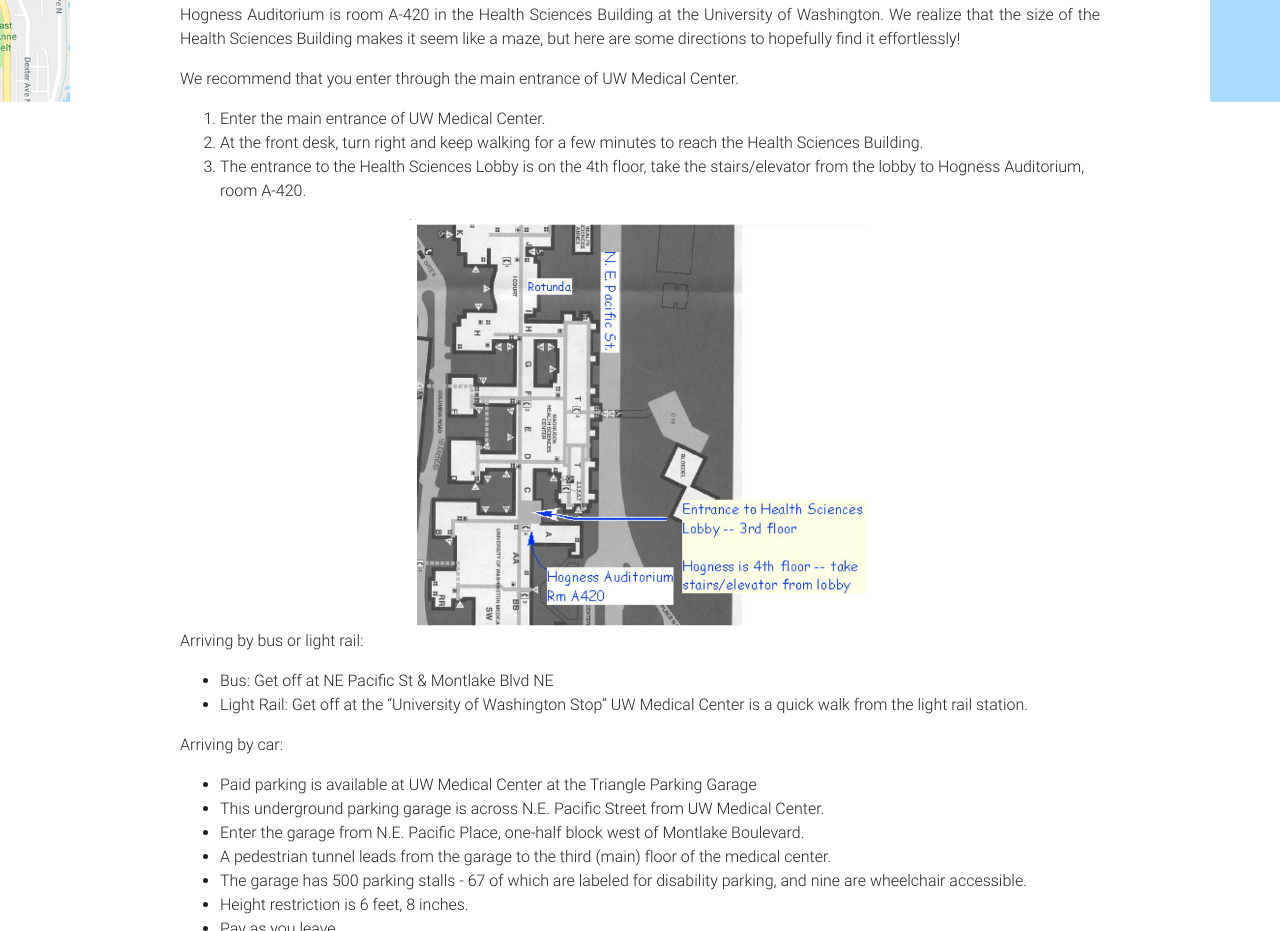
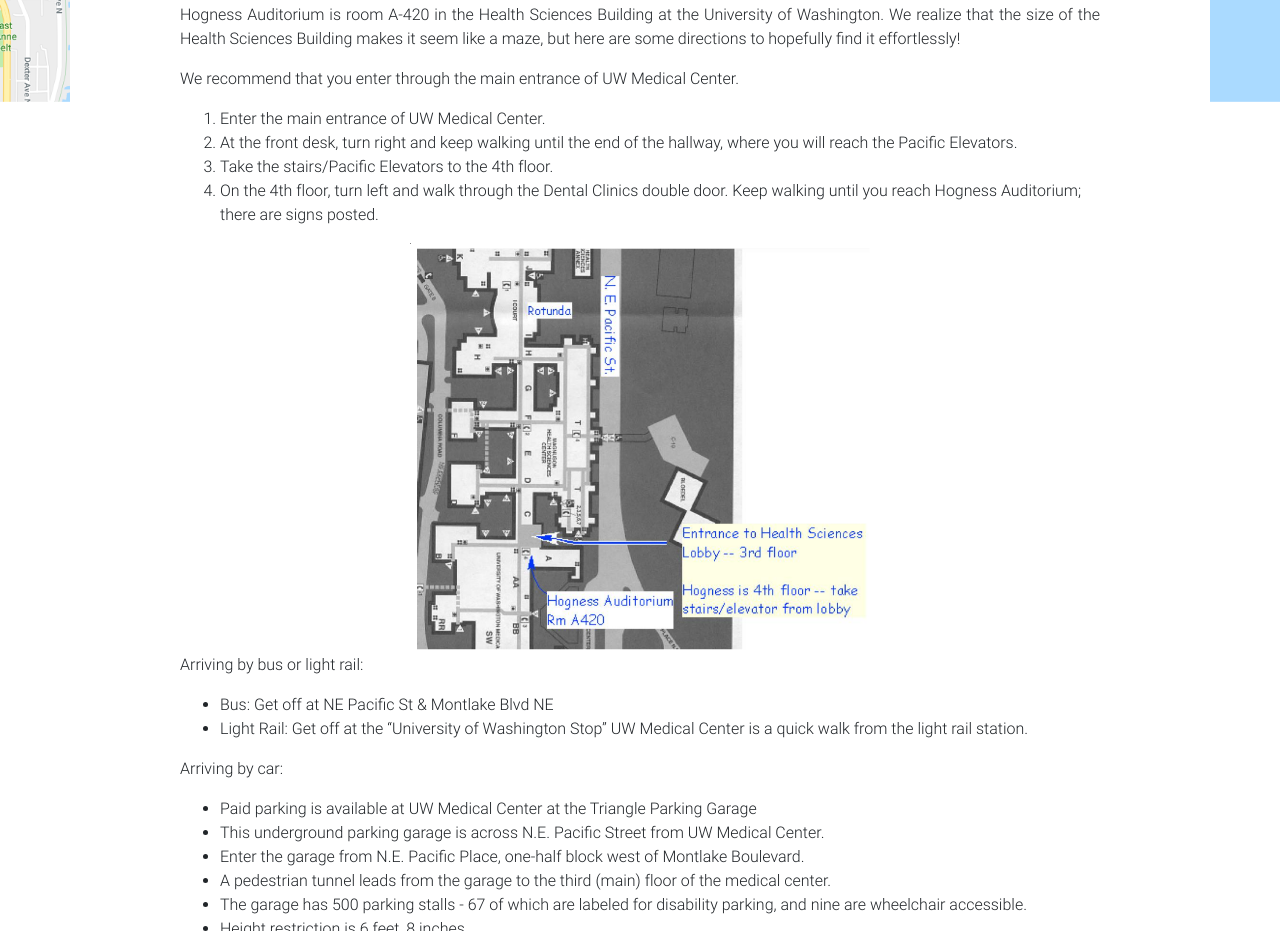
Before and after one commit to edvb/sitdownsynbio, a plain HTML site: page index.html in a window 1280 px wide. Shown: the part 5689-6620 px from the top of the page. Drawn offline with Linux system fonts and the light colour scheme; a web font is replaced by a local one.

Commit message:
Update directions

```diff
--- a/index.html
+++ b/index.html
@@ -227,8 +227,9 @@
             <p align="justify">We recommend that you enter through the main entrance of UW Medical Center.</p>
             <ol>
               <li>Enter the main entrance of UW Medical Center.</li>
-              <li>At the front desk, turn right and keep walking for a few minutes to reach the Health Sciences Building.</li>
-              <li>The entrance to the Health Sciences Lobby is on the 4th floor, take the stairs/elevator from the lobby to Hogness Auditorium, room A-420.</li>
+              <li>At the front desk, turn right and keep walking until the end of the hallway, where you will reach the Pacific Elevators.</li>
+              <li>Take the stairs/Pacific Elevators to the 4th floor.</li>
+              <li>On the 4th floor, turn left and walk through the Dental Clinics double door. Keep walking until you reach Hogness Auditorium; there are signs posted.</li>
             </ol>
             <img src="img/map.png" style="width:50%">
             <p align="justify">Arriving by bus or light rail:</p>
```
